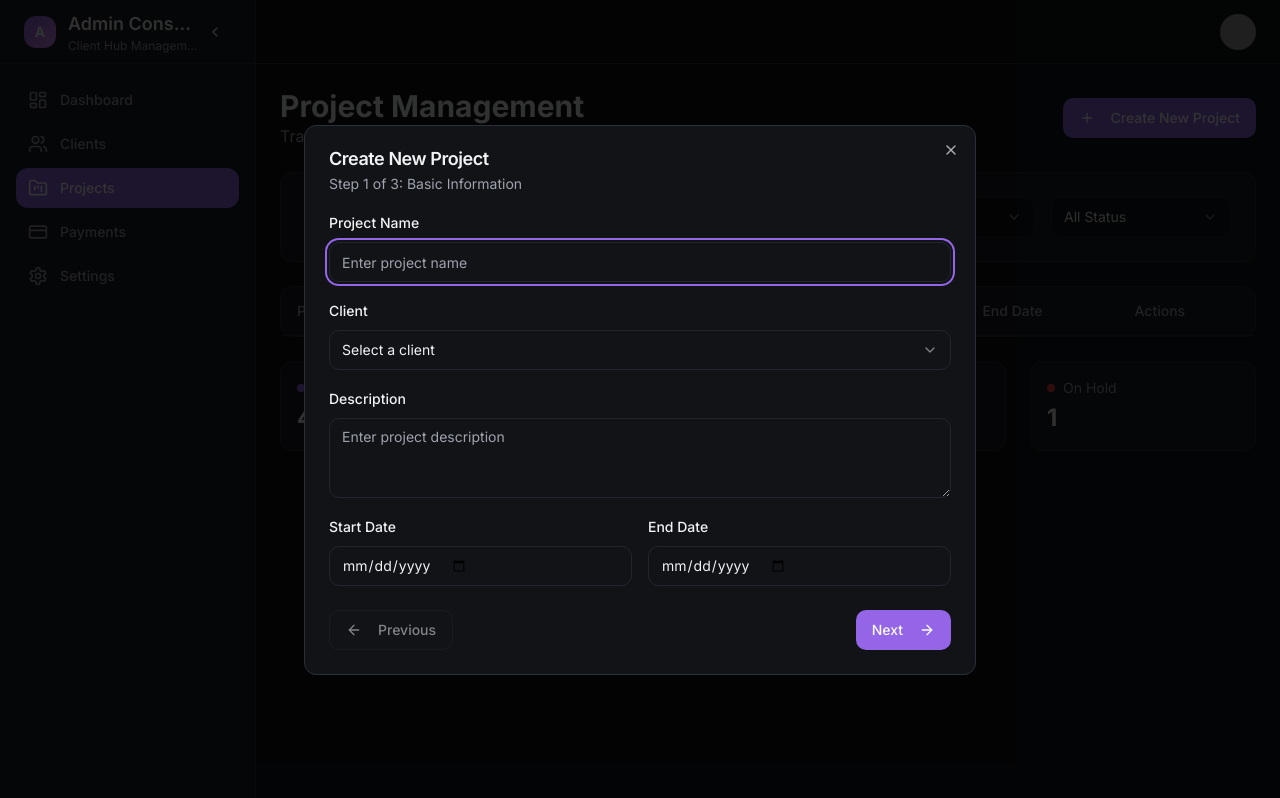
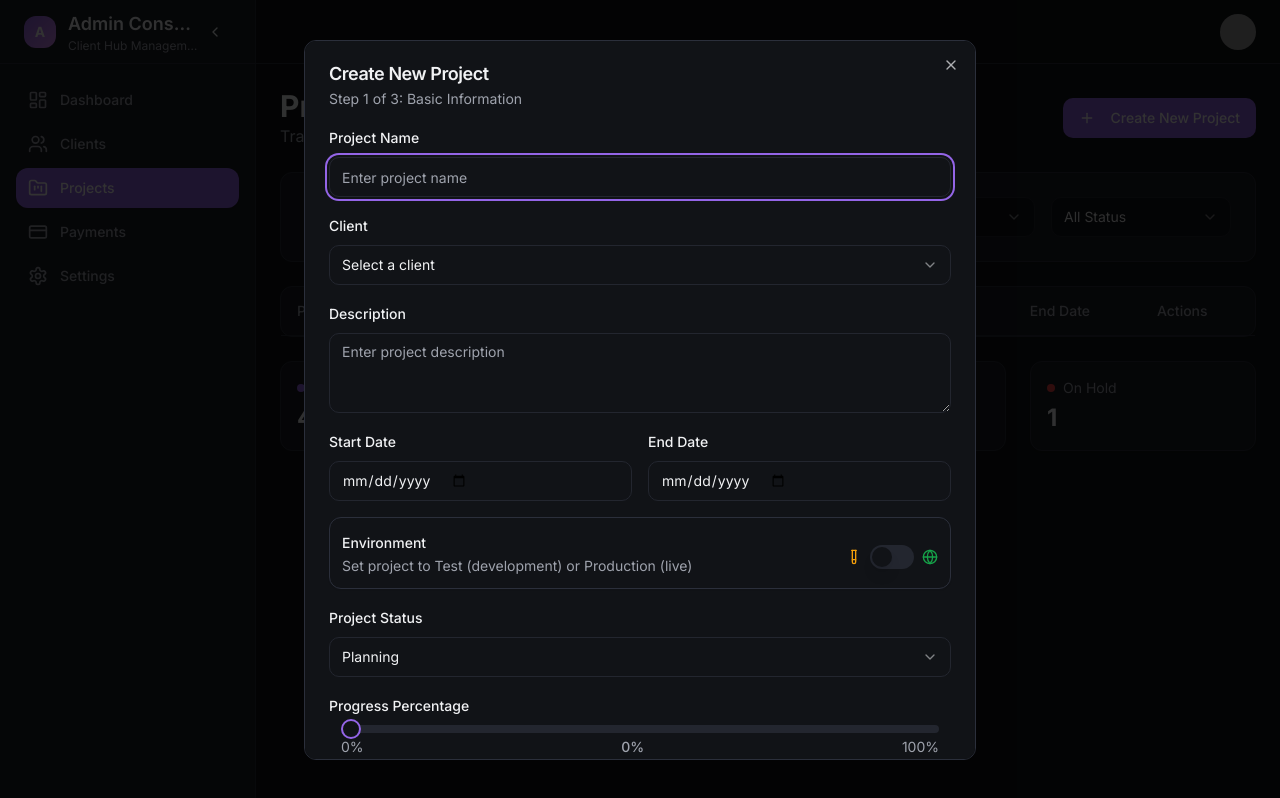
Before and after one commit to ezelamass/progress-view, a React (Vite) app: page /admin/projects in a window 1280 px wide. Both pictures are taken after typing "Sample" into the empty fields and a click on the button "Create New Project". Built offline with nearby package versions, Linux system fonts and the light colour scheme; grey boxes are pictures that could not be loaded.

Commit message:
Update Project Form and Environment Toggle
Modified the create/edit project form to include environment toggle (Test/Production, defaults to Test), and added fields for basic info, project phases with customization, ROI configuration, and project status management with audit trail.

```diff
--- a/src/pages/admin/ProjectManagement.tsx
+++ b/src/pages/admin/ProjectManagement.tsx
@@ -18,7 +18,9 @@ import {
   Eye,
   Trash2,
   ArrowLeft,
-  ArrowRight
+  ArrowRight,
+  TestTube,
+  Globe
 } from "lucide-react";
 import {
   DropdownMenu,
@@ -61,6 +63,7 @@ import {
 } from "@/components/ui/select";
 import { Textarea } from "@/components/ui/textarea";
 import { Slider } from "@/components/ui/slider";
+import { Switch } from "@/components/ui/switch";
 import { useForm } from "react-hook-form";
 import { toast } from "@/hooks/use-toast";
 
@@ -77,6 +80,7 @@ const mockProjects = [
     startDate: "2024-01-15",
     endDate: "2024-03-15",
     description: "Building a comprehensive e-commerce platform with payment integration and inventory management.",
+    environment: "test",
     phases: [
       { name: "Week 1: Setup & Info Collection", status: "completed", duration: 7 },
       { name: "Week 2-3: Implementation & Development", status: "in-progress", duration: 14 },
@@ -100,6 +104,7 @@ const mockProjects = [
     startDate: "2024-02-01",
     endDate: "2024-04-20",
     description: "Native mobile application for iOS and Android with real-time synchronization features.",
+    environment: "test",
     phases: [
       { name: "Week 1: Setup & Info Collection", status: "in-progress", duration: 7 },
       { name: "Week 2-3: Implementation & Development", status: "pending", duration: 14 },
@@ -123,6 +128,7 @@ const mockProjects = [
     startDate: "2023-12-01",
     endDate: "2024-02-28",
     description: "Complete website redesign with modern UI/UX and improved performance optimization.",
+    environment: "production",
     phases: [
       { name: "Week 1: Setup & Info Collection", status: "completed", duration: 7 },
       { name: "Week 2-3: Implementation & Development", status: "completed", duration: 14 },
@@ -146,6 +152,7 @@ const mockProjects = [
     startDate: "2024-01-08",
     endDate: "2024-05-10",
     description: "Custom customer relationship management system with advanced analytics and reporting.",
+    environment: "test",
     phases: [
       { name: "Week 1: Setup & Info Collection", status: "completed", duration: 7 },
       { name: "Week 2-3: Implementation & Development", status: "on-hold", duration: 14 },
@@ -212,6 +219,7 @@ export default function ProjectManagement() {
       description: "",
       startDate: "",
       endDate: "",
+      environment: "test",
       phases: [
         { name: "Week 1: Setup & Info Collection", duration: 7 },
         { name: "Week 2-3: Implementation & Development", duration: 14 },
@@ -372,6 +380,7 @@ export default function ProjectManagement() {
                 <TableHead>Project</TableHead>
                 <TableHead>Client</TableHead>
                 <TableHead>Status</TableHead>
+                <TableHead>Environment</TableHead>
                 <TableHead>Progress</TableHead>
                 <TableHead>Start Date</TableHead>
                 <TableHead>End Date</TableHead>
@@ -402,6 +411,18 @@ export default function ProjectManagement() {
                     <Badge variant={getStatusColor(project.status) as any}>
                       {project.status}
                     </Badge>
+                  </TableCell>
+                  <TableCell>
+                    <div className="flex items-center space-x-2">
+                      {project.environment === "production" ? (
+                        <Globe className="h-4 w-4 text-success" />
+                      ) : (
+                        <TestTube className="h-4 w-4 text-warning" />
+                      )}
+                      <span className="capitalize text-sm">
+                        {project.environment}
+                      </span>
+                    </div>
                   </TableCell>
                   <TableCell>
                     <div className="w-24">
@@ -577,12 +598,89 @@ export default function ProjectManagement() {
                           <FormMessage />
                         </FormItem>
                       )}
-                    />
-                  </div>
-                </div>
-              )}
+                     />
+                   </div>
+                   <FormField
+                     control={form.control}
+                     name="environment"
+                     render={({ field }) => (
+                       <FormItem className="flex flex-row items-center justify-between rounded-lg border p-3 shadow-sm">
+                         <div className="space-y-0.5">
+                           <FormLabel>Environment</FormLabel>
+                           <FormDescription>
+                             Set project to Test (development) or Production (live)
+                           </FormDescription>
+                         </div>
+                         <FormControl>
+                           <div className="flex items-center space-x-2">
+                             <TestTube className="h-4 w-4 text-warning" />
+                             <Switch
+                               checked={field.value === "production"}
+                               onCheckedChange={(checked) =>
+                                 field.onChange(checked ? "production" : "test")
+                               }
+                             />
+                             <Globe className="h-4 w-4 text-success" />
+                           </div>
+                         </FormControl>
+                         <FormMessage />
+                       </FormItem>
+                     )}
+                   />
+                   <FormField
+                     control={form.control}
+                     name="status"
+                     render={({ field }) => (
+                       <FormItem>
+                         <FormLabel>Project Status</FormLabel>
+                         <Select onValueChange={field.onChange} defaultValue={field.value}>
+                           <FormControl>
+                             <SelectTrigger>
+                               <SelectValue placeholder="Select project status" />
+                             </SelectTrigger>
+                           </FormControl>
+                           <SelectContent>
+                             <SelectItem value="Planning">Planning</SelectItem>
+                             <SelectItem value="In Progress">In Progress</SelectItem>
+                             <SelectItem value="On Hold">On Hold</SelectItem>
+                             <SelectItem value="Completed">Completed</SelectItem>
+                             <SelectItem value="Cancelled">Cancelled</SelectItem>
+                           </SelectContent>
+                         </Select>
+                         <FormMessage />
+                       </FormItem>
+                     )}
+                   />
+                   <FormField
+                     control={form.control}
+                     name="progress"
+                     render={({ field }) => (
+                       <FormItem>
+                         <FormLabel>Progress Percentage</FormLabel>
+                         <FormControl>
+                           <div className="px-3">
+                             <Slider
+                               min={0}
+                               max={100}
+                               step={5}
+                               value={[field.value]}
+                               onValueChange={(values) => field.onChange(values[0])}
+                             />
+                             <div className="flex justify-between text-sm text-muted-foreground mt-1">
+                               <span>0%</span>
+                               <span className="font-medium">{field.value}%</span>
+                               <span>100%</span>
+                             </div>
+                           </div>
+                         </FormControl>
+                         <FormMessage />
+                       </FormItem>
+                     )}
+                   />
+                 </div>
+               )}
 
-              {dialogStep === 2 && (
+               {dialogStep === 2 && (
                 <div className="space-y-4">
                   <div className="text-sm text-muted-foreground">
                     Configure project phases and their durations. Default phases based on Client Hub standard workflow.
```
